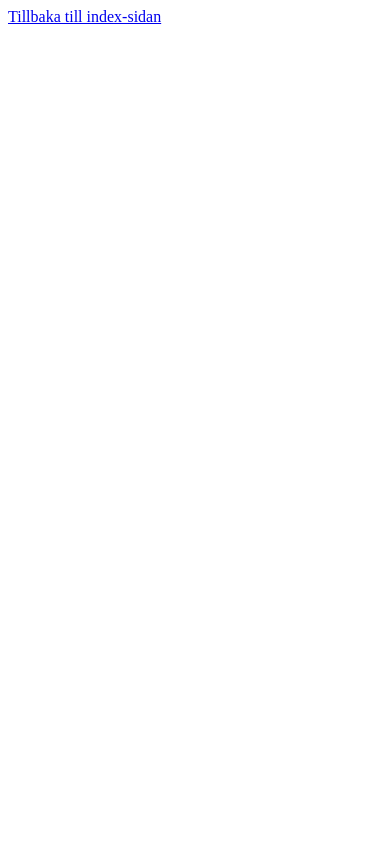
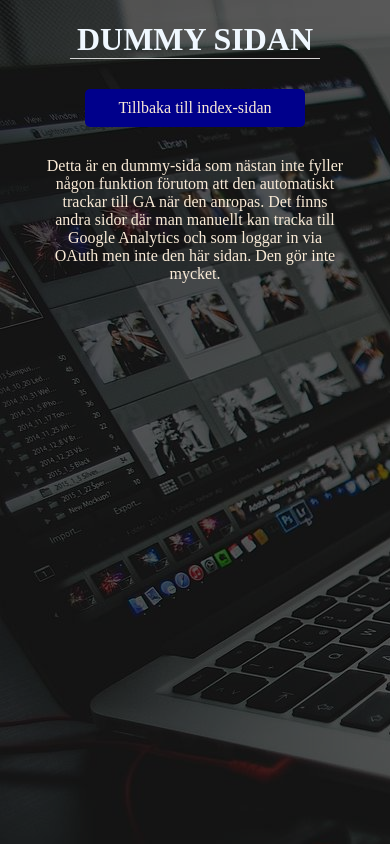
Before and after one commit to Edminsson/oauthis, a website: page dummy.html in a window 390 px wide. Drawn offline with nearby package versions, Linux system fonts and the light colour scheme; files whose address does not match are found by name.

Commit message:
mer responsiv

```diff
--- a/bower.json
+++ b/bower.json
@@ -16,6 +16,6 @@
     "tests"
   ],
   "dependencies": {
-    "angular": "~1.4.8",
+    "angular": "~1.4.8"
   }
 }
--- a/dummy.html
+++ b/dummy.html
@@ -16,12 +16,18 @@
 
     </script>
 
-
+    <link rel="stylesheet" href="styles/dummy.css">
   </head>
 
   <body>
+    <div class="container overlay">
+        <h1>Dummy sidan </h1>
+        <a href="index.html">Tillbaka till index-sidan</a>
+        <div class="content">
+            <p>Detta är en dummy-sida som nästan inte fyller någon funktion förutom att den automatiskt trackar till GA när den anropas. Det finns andra sidor där man manuellt kan tracka till Google Analytics och som loggar in via OAuth men inte den här sidan. Den gör inte mycket.</p>
+        </div>
+    </div>
 
-    <a href="index.html">Tillbaka till index-sidan</a>
 
     <script data-require="jquery" data-semver="2.1.4" src="http://code.jquery.com/jquery-2.1.4.min.js"></script>
     <script src="script.js"></script>
--- /dev/null
+++ b/styles/dummy.css
@@ -0,0 +1,44 @@
+body {
+    background-image: url(../images/dummy_background.jpg);
+    background-repeat: no-repeat;
+    xbackground-size: cover;
+    xbackground-position: top;
+}
+.overlay {
+    background-color: rgba(0,0,0,0.65);
+    position: absolute;
+    left: 0;
+    top: 0;
+    right: 0;
+    bottom: 0;
+}
+.overlay a {
+    color: antiquewhite;
+    display:block;
+    background-color: darkblue;
+    max-width: 200px;
+    padding: 10px;
+    margin: 30px auto;
+    text-decoration: none;
+    text-align: center;
+    border-radius: 5px
+}
+.content {
+    margin: 0 auto;
+    text-align: center;
+    max-width: 300px;
+    color: antiquewhite;
+}
+.center {
+    margin-left: auto;
+    margin-right: auto;
+}
+h1 {
+    color: aliceblue;
+    text-transform: uppercase;
+    text-align: center;
+    border-bottom: 1px solid lightgrey;
+    max-width: 250px;
+    margin-left: auto;
+    margin-right: auto;
+}
--- /dev/null
+++ b/styles/dummy2.css
@@ -0,0 +1,19 @@
+body {
+    background-image: url(../images/background.jpg);
+    background-repeat: no-repeat;
+    color: antiquewhite;
+    font-size: 19px;
+}
+body {
+    -webkit-background-size: cover;
+    -moz-background-size: cover;
+    -o-background-size: cover;
+    background-size: cover;
+    background-position: center;
+    xbackground-attachment: fixed;
+}
+.content {
+    max-width: 600px;
+    margin-left: auto;
+    margin-right: auto;
+}
--- /dev/null
+++ b/styles/dummy3.css
@@ -0,0 +1,72 @@
+body {
+    background-image: url(../images/background.jpg);
+    background-repeat: no-repeat;
+    color: antiquewhite;
+    font-size: 19px;
+    margin: 0;
+}
+body {
+    -webkit-background-size: cover;
+    -moz-background-size: cover;
+    -o-background-size: cover;
+    background-size: cover;
+    background-position: center;
+}
+.content {
+    max-width: 600px;
+    margin-left: auto;
+    margin-right: auto;
+}
+.overlay {
+    background-color: rgb(15,15,15);
+    background-color: rgba(15,15,15,0.75);
+    margin: 0;
+    padding: 0;
+}
+.overlay a {
+    color: antiquewhite;
+    display:block;
+    max-width: 200px;
+    padding: 20px;
+    margin: 0 auto;
+    text-decoration: none;
+    text-align: center;
+    border-radius: 5px
+}
+.content {
+    margin: 0 auto;
+    max-width: 300px;
+    color: antiquewhite;
+}
+.center {
+    margin-left: auto;
+    margin-right: auto;
+}
+.rel-pos {
+    position:relative;
+}
+h1 {
+    margin: 0;
+    padding-top: 0.67em;
+    color: aliceblue;
+    text-transform: uppercase;
+    text-align: center;
+    border-bottom: 1px solid lightgrey;
+    max-width: 250px;
+    margin-left: auto;
+    margin-right: auto;
+}
+h1:hover::after {
+    content: "enkel beskrivning";
+    color: cadetblue;
+    position: absolute;
+    font-size: 0.2em;
+    background-color: aliceblue;
+    display: block;
+    width:90px;
+    height: 12px;
+    border-radius: 2px;
+    left: 325px;
+    bottom: 20px;
+    padding-top: 4px
+}
```
Also changed, not shown: dummy2.html (added, +32 -0 lines), dummy3.html (added, +48 -0 lines), styles/track.css (+46 -1 lines), track.html (+7 -4 lines), images/background.jpg (added), images/bg.jpg (added), images/dummy_background.jpg (added).
